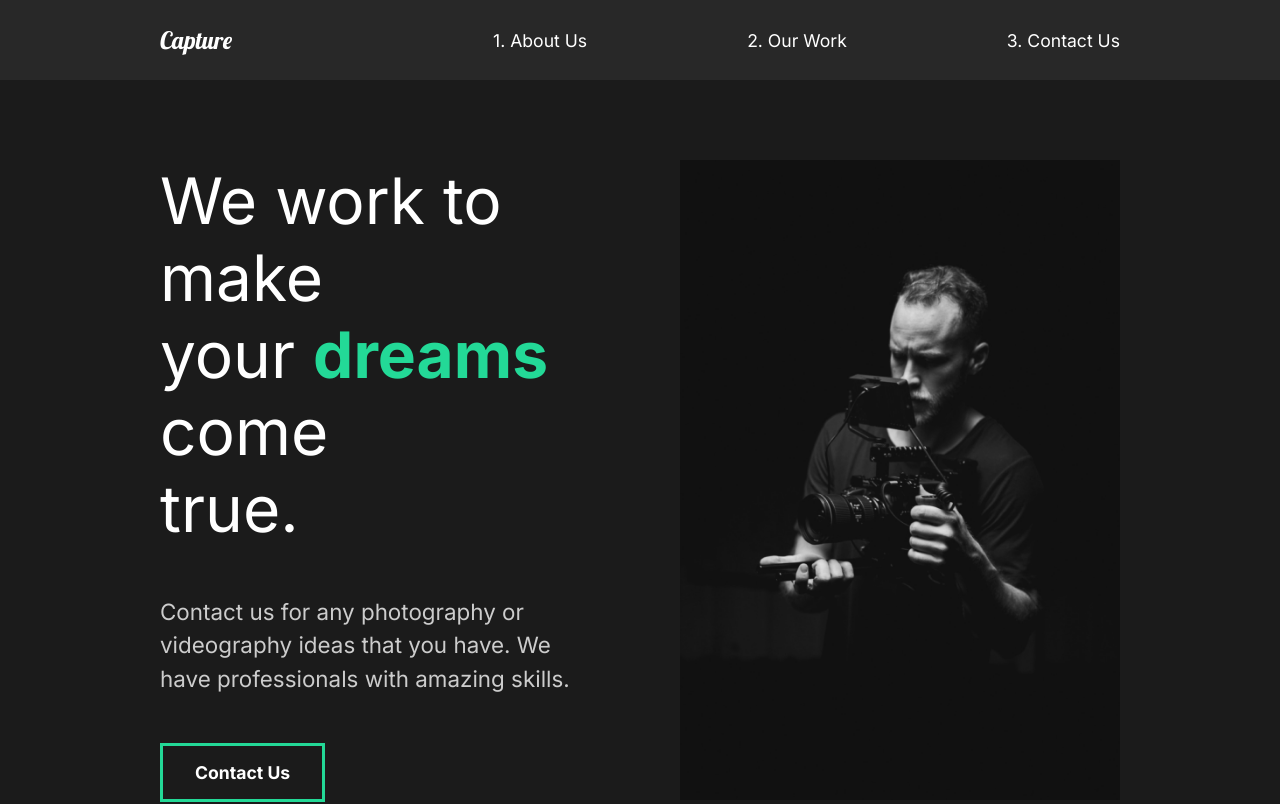
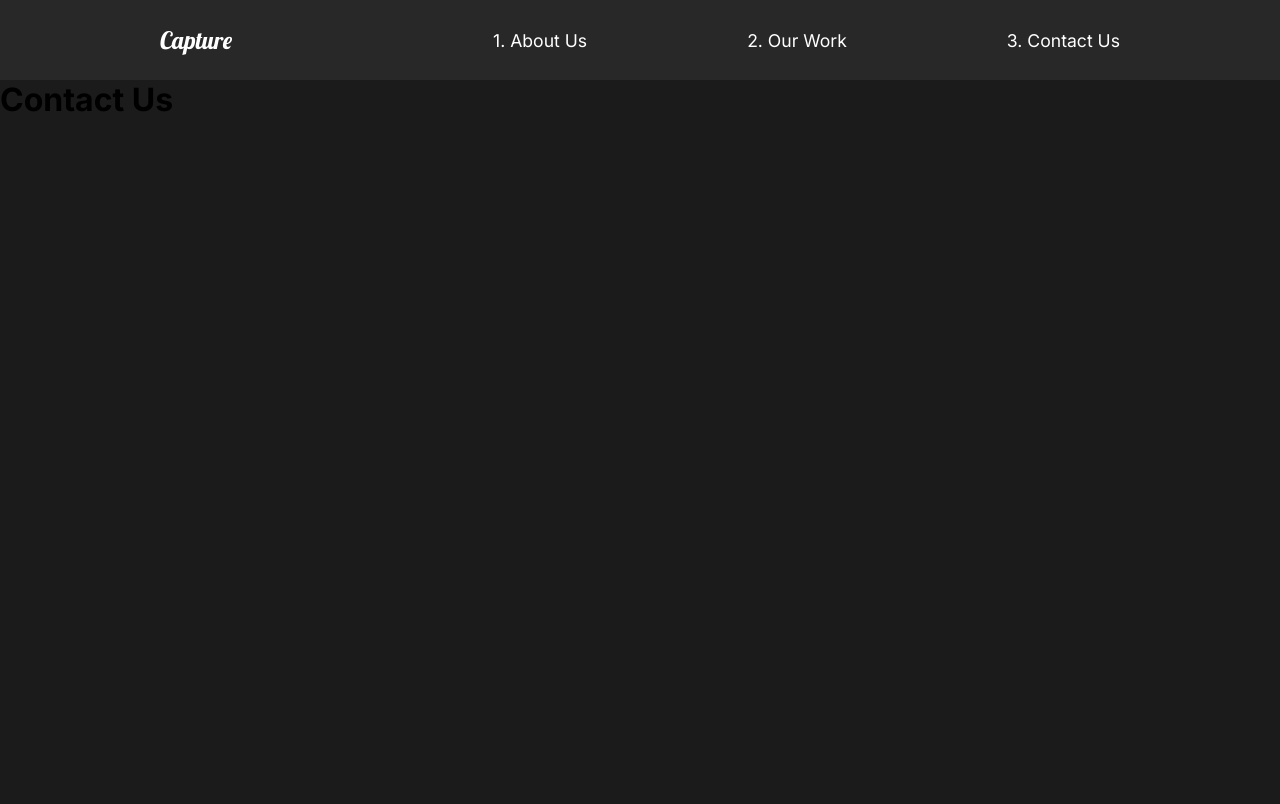
Before and after one commit to nic-brown/react-practice-capture, a React (Create React App) app: page /contact in a window 1280 px wide. Shown: the top 804 px of the page. Built offline with nearby package versions, Linux system fonts and the light colour scheme.

Commit message:
9. React router

```diff
--- a/src/App.js
+++ b/src/App.js
@@ -1,14 +1,23 @@
 //import "./App.css";
 import AboutUs from "./pages/AboutUs";
+import ContactUs from "./pages/ContactUs";
+import OurWork from "./pages/OurWork";
 import GlobalStyle from "./components/GlobalStyle";
 import Nav from "./components/Nav";
+//Router
+import { Switch, Route, Routes } from "react-router-dom";
 
 function App() {
   return (
     <div className="App">
       <GlobalStyle />
       <Nav />
-      <AboutUs />
+
+      <Routes>
+        <Route path="/" element={<AboutUs />} />
+        <Route path="/work" element={<OurWork />} />
+        <Route path="/contact" element={<ContactUs />} />
+      </Routes>
     </div>
   );
 }
--- a/src/components/Nav.js
+++ b/src/components/Nav.js
@@ -1,22 +1,23 @@
 import React from "react";
 import styled from "styled-components";
+import { Link } from "react-router-dom";
 const Nav = () => {
   return (
     <StyledNav>
       <h1>
-        <a id="logo" href="#">
+        <Link id="logo" to="/">
           Capture
-        </a>
+        </Link>
       </h1>
       <ul>
         <li>
-          <a href="#">1. About Us</a>
+          <Link to="/">1. About Us</Link>
         </li>
         <li>
-          <a href="#">2. Our Work</a>
+          <Link to="/work">2. Our Work</Link>
         </li>
         <li>
-          <a href="#">3. Contact Us</a>
+          <Link to="/contact">3. Contact Us</Link>
         </li>
       </ul>
     </StyledNav>
--- a/src/index.js
+++ b/src/index.js
@@ -3,11 +3,14 @@
 
 import App from "./App";
 import reportWebVitals from "./reportWebVitals";
+import { BrowserRouter } from "react-router-dom";
 
 const root = ReactDOM.createRoot(document.getElementById("root"));
 root.render(
   <React.StrictMode>
-    <App />
+    <BrowserRouter>
+      <App />
+    </BrowserRouter>
   </React.StrictMode>
 );
 
--- /dev/null
+++ b/src/pages/ContactUs.js
@@ -0,0 +1,11 @@
+import React from "react";
+
+const ContactUs = () => {
+  return (
+    <div>
+      <h1>Contact Us</h1>
+    </div>
+  );
+};
+
+export default ContactUs;
--- /dev/null
+++ b/src/pages/OurWork.js
@@ -0,0 +1,11 @@
+import React from "react";
+
+const OurWork = () => {
+  return (
+    <div>
+      <h1>Our Work</h1>
+    </div>
+  );
+};
+
+export default OurWork;
```
